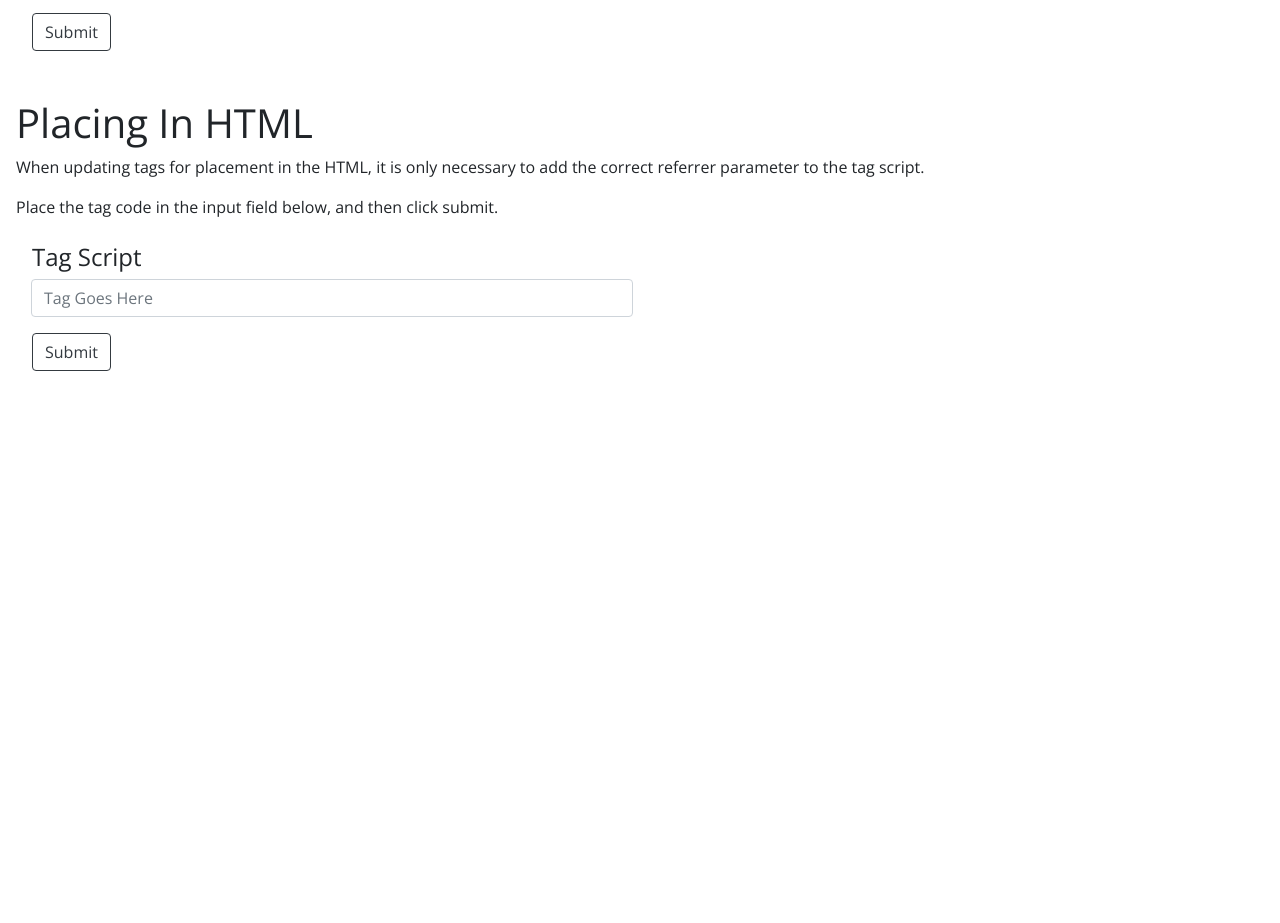
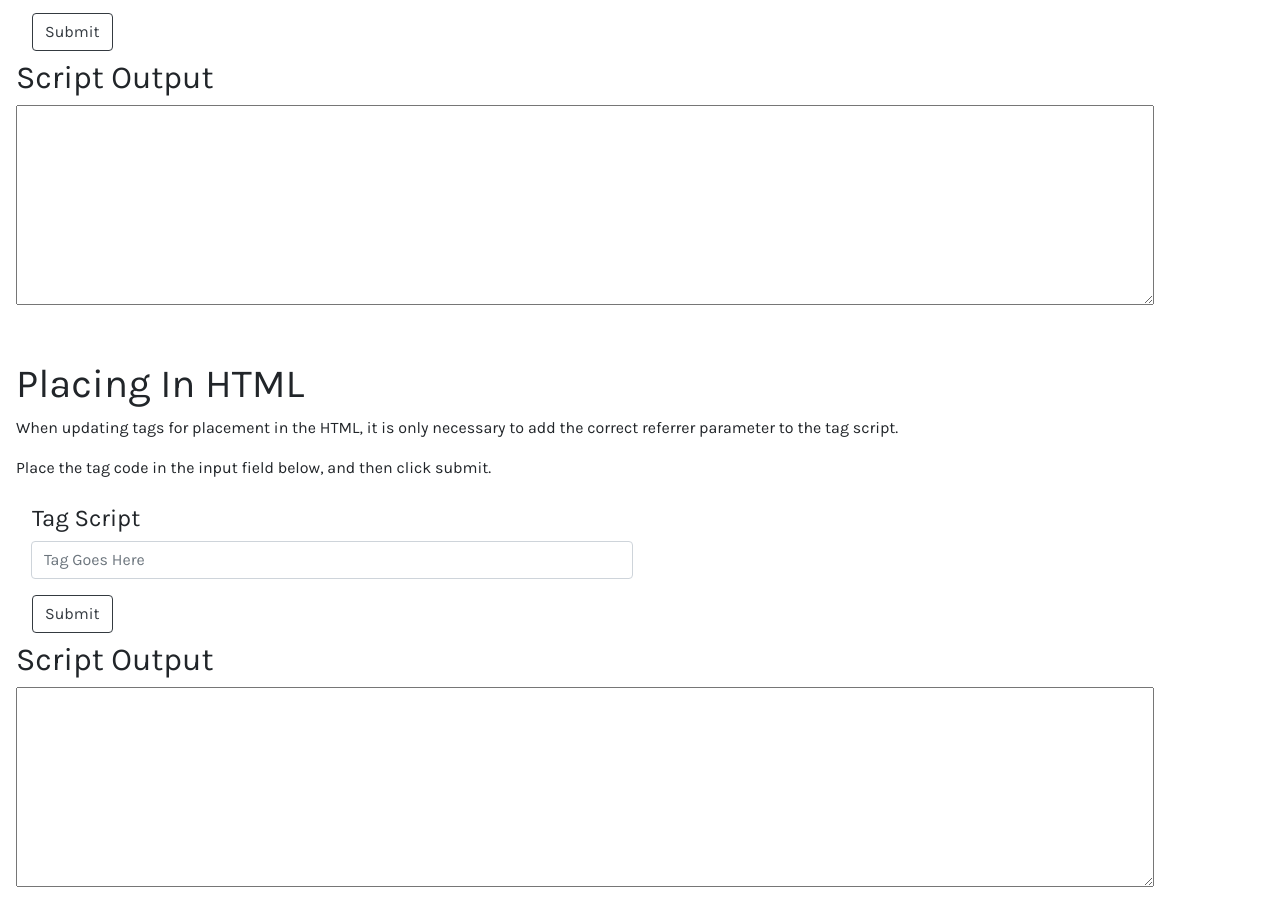
Before and after one commit to radams017/chrome-referrer-compliance-tool, a plain HTML site: page index.html in a window 1280 px wide. Shown: the part 675-1598 px from the top of the page. Before the commit the page ends 1112 px from the top, so only its background shows below. Drawn offline with nearby package versions, Linux system fonts and the light colour scheme.

Commit message:
fixing broken script closing tag

```diff
--- a/assets/script.js
+++ b/assets/script.js
@@ -7,7 +7,7 @@ var gtmCopy = document.getElementById("gtm-copy")
 function insertReferrerPolicy(tag) {
     var policy = "referrerpolicy='no-referrer-when-downgrade'"
     return tag.replace(/(script async)/, `$1 ${policy}`)
-  }
+}
 // tracker tags look like
 // <script async src='https://tag.simpli.fi/sifitag/b7c57f80-178c-0137-e079-06a9ed4ca31b'></script>
 // so we're finding the part like `sifitag/b7c57f80-178c-0137-e079-06a9ed4ca31b` and replacing with
@@ -18,7 +18,7 @@ function insertReferrerPolicy(tag) {
 function insertRefererParameter(tag, ref) {
     var tagMatcher = /(sifitag\/[a-zA-Z0-9]{8}-[a-zA-Z0-9]{4}-[a-zA-Z0-9]{4}-[a-zA-Z0-9]{4}-[a-zA-Z0-9]{12})/
     return tag.replace(tagMatcher, `$1?referer=${ref}`)
-  }
+}
 
 function updateNonGTMTag() {
     var nonGTMTag = document.getElementById("nogtm-tag").value;
@@ -36,17 +36,18 @@ function referrers() {
     var params = [];
     for (var i = 0; i < inputs.length; i++) {
         params.push(inputs[i].value)
-    } return params;
+    }
+    return params;
 }
 
 function generateGTMTag(tag, ref) {
-    var output = insertRefererParameter(tag,encodeURIComponent(ref))
+    var output = insertRefererParameter(tag, encodeURIComponent(ref))
     var container = document.getElementById('gtm-output')
-    container.innerHTML += escapeTag(output) + '<br>';
+    container.innerHTML += escapeTag(output) + '&#13;&#10';
 }
 
 function escapeTag(str) {
-    return str.replace(/</,'&lt;').replace(/>/,'&gt;')
+    return str.replace(/</, '&lt;').replace(/>/, '&gt;')
 }
 
 function generateGTMTags() {
--- a/assets/style.css
+++ b/assets/style.css
@@ -1,7 +1,7 @@
-@import url('https://fonts.googleapis.com/css2?family=Open+Sans:wght@300;400&display=swap');
+@import url('https://fonts.googleapis.com/css2?family=Karla:wght@400;700&display=swap');
 
 * {
-    font-family: "Open Sans", sans-serif;
+    font-family: "Karla", sans-serif;
 }
 
 body {
@@ -11,3 +11,9 @@ body {
 html {
     scroll-behavior: smooth;
 }
+
+textarea {
+    width: 90%;
+
+    height: 200px;
+}
--- a/index.html
+++ b/index.html
@@ -66,8 +66,9 @@
         </div>
         <button id="gtm-btn" type="button" class="btn btn-outline-dark ml-3 mt-3">Submit</button>
         <!-- <button id="gtm-copy" class="btn btn-outline-secondary ml-3 mt-3" type="button">Copy</button> -->
-        <div>
-            <pre><code id="gtm-output"></code></pre>
+        <div class="mt-2">
+            <h2>Script Output</h2>
+            <textarea id="gtm-output"></textarea>
             <!-- <input type="text" id="gtm-output"> -->
         </div>
     </div>
@@ -85,8 +86,9 @@
         </div>
         <button id="nonGTM-btn" type="button" class="btn btn-outline-dark ml-3 mt-3">Submit</button>
         <!-- <button id="gtm-copy" class="btn btn-outline-secondary ml-3 mt-3" type="button">Copy</button> -->
-        <div>
-            <pre><code id="non-gtm-output"></code></pre>
+        <div class="mt-2">
+            <h2>Script Output</h2>
+            <textarea id="non-gtm-output"></textarea>
         </div>
     </div>
     </div>
```
